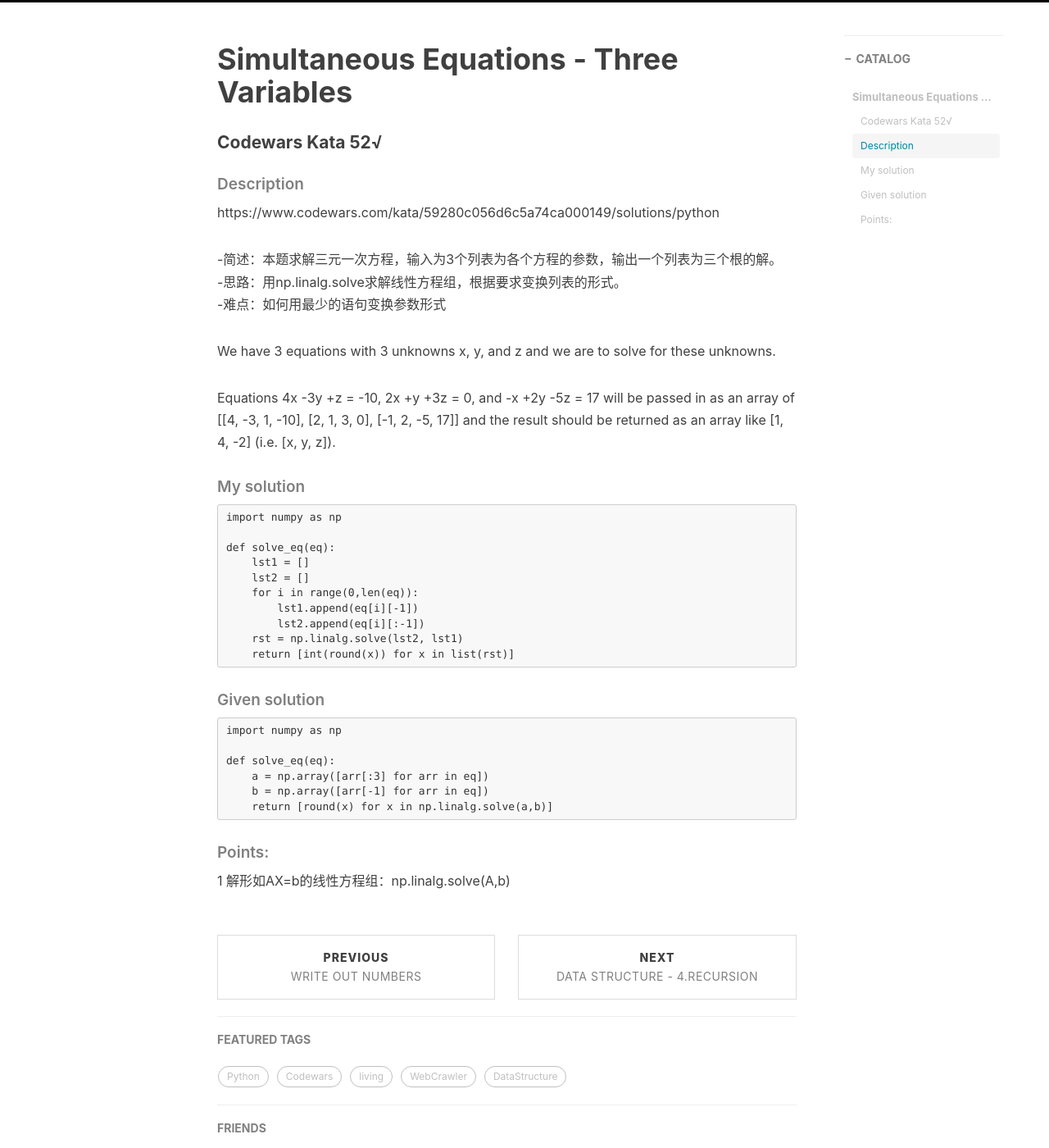
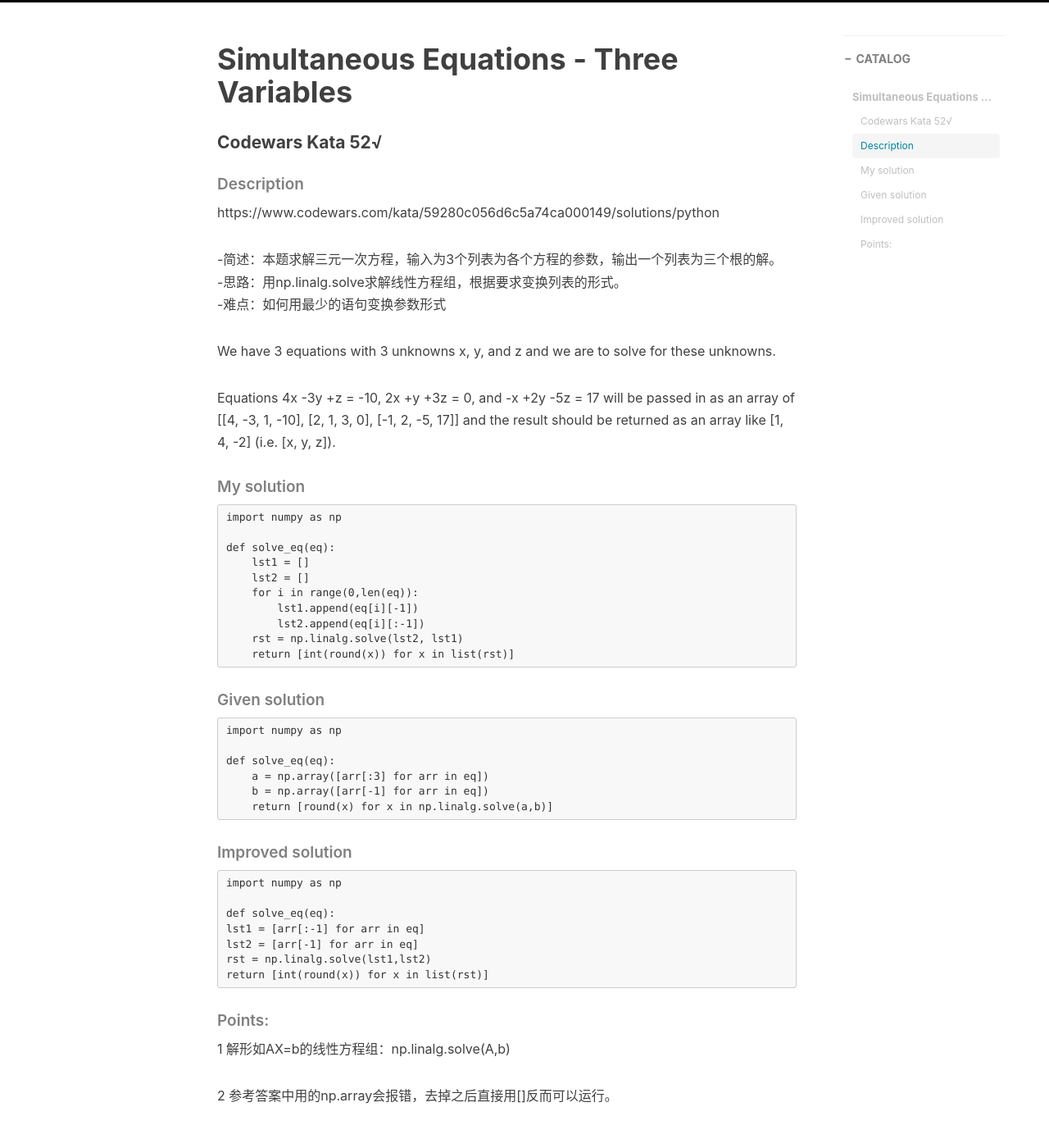
Before and after one commit to huiyanglu/huiyanglu.github.io, a Jekyll site: the page built from _posts/2018-11-22-Codewars-5kyu_solve_eq.md, in a window 1280 px wide and 1400 px high, scrolled down 580 px. Shown: the whole window at 82% size. Built offline with Jekyll 4.4.1, drawn with Linux system fonts in a browser that asks for light colours; nearby versions of some CDN libraries; comment, search, counter and statistics services are not loaded.

Commit message:
Update 2018-11-22-Codewars-5kyu_solve_eq.md

```diff
--- a/_posts/2018-11-22-Codewars-5kyu_solve_eq.md
+++ b/_posts/2018-11-22-Codewars-5kyu_solve_eq.md
@@ -45,5 +45,16 @@ and the result should be returned as an array like [1, 4, -2] (i.e. [x, y, z]).
         b = np.array([arr[-1] for arr in eq])
         return [round(x) for x in np.linalg.solve(a,b)]
 
+##### Improved solution
+    import numpy as np
+
+    def solve_eq(eq):
+    lst1 = [arr[:-1] for arr in eq]
+    lst2 = [arr[-1] for arr in eq]
+    rst = np.linalg.solve(lst1,lst2)
+    return [int(round(x)) for x in list(rst)]
+
 ##### Points:
 1 解形如AX=b的线性方程组：np.linalg.solve(A,b)
+
+2 参考答案中用的np.array会报错，去掉之后直接用[]反而可以运行。
```
